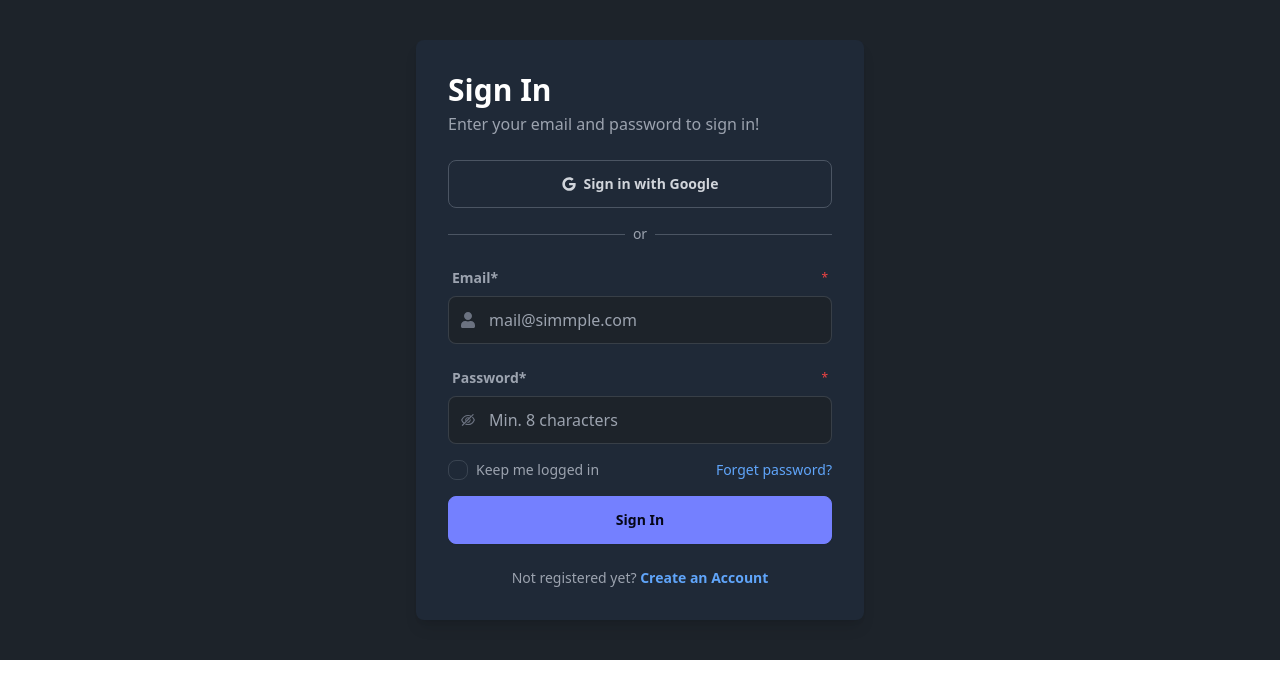
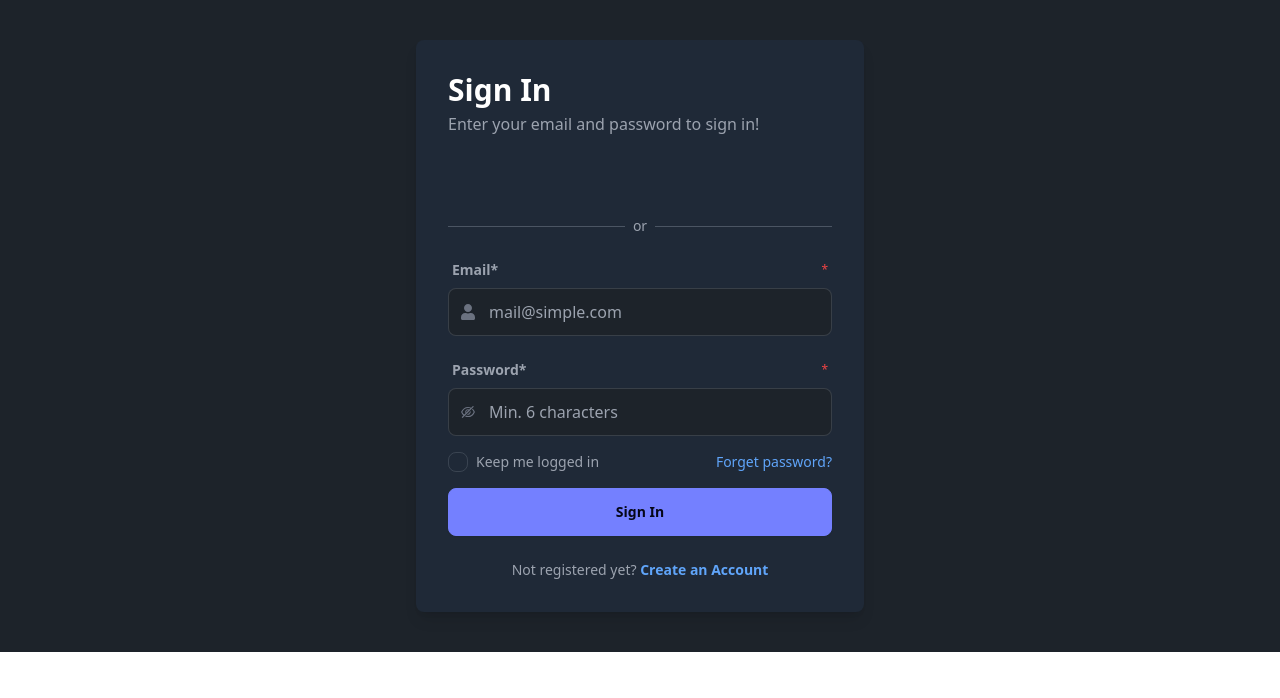
Before and after one commit to Story-Time-AI/st-ai-frontend, a React (Vite) app: page /signin in a window 1280 px wide. Shown: the top 698 px of the page. Built offline with nearby package versions, Linux system fonts and the light colour scheme.

Commit message:
google auth added

```diff
--- a/package.json
+++ b/package.json
@@ -10,10 +10,12 @@
     "preview": "vite preview"
   },
   "dependencies": {
+    "@react-oauth/google": "^0.12.2",
     "axios": "^1.7.9",
     "daisyui": "^4.12.14",
     "embla-carousel-react": "^8.5.1",
     "jspdf": "^3.0.1",
+    "lucide-react": "^0.539.0",
     "prop-types": "^15.8.1",
     "react": "^18.3.1",
     "react-confetti": "^6.4.0",
@@ -23,7 +25,8 @@
     "react-hot-toast": "^2.5.2",
     "react-icons": "^5.3.0",
     "react-modal": "^3.16.3",
-    "react-router-dom": "^6.28.0"
+    "react-router-dom": "^6.28.0",
+    "react-spinners": "^0.17.0"
   },
   "devDependencies": {
     "@eslint/js": "^9.13.0",
--- /dev/null
+++ b/src/pages/Auth/GoogleAuth.jsx
@@ -0,0 +1,129 @@
+import React, { useState } from "react";
+import { GoogleLogin, GoogleOAuthProvider } from "@react-oauth/google";
+import axios from "axios";
+import { useNavigate } from "react-router-dom";
+import { GridLoader } from "react-spinners";
+import toast from "react-hot-toast";
+
+const clientId = "721935226432-mvc2pdvfpeap5n7mgcn6feapu7cj64ge.apps.googleusercontent.com";
+
+export default function GoogleAuth({
+  title = "Sign in with Google",
+  mode = "login"
+}) {
+  const [loading, setLoading] = useState(false);
+  const navigate = useNavigate();
+
+  // Use local endpoint for development
+  const API_BASE_URL = "https://storytymeai-e64xw.ondigitalocean.app";
+
+  const handleSuccess = async (credentialResponse) => {
+    try {
+      setLoading(true);
+
+      // The new Google Identity Services returns the ID token as `credential`
+      const credential = credentialResponse?.credential;
+      if (!credential) {
+        throw new Error("No credential returned from Google.");
+      }
+
+      // Send the credential to your backend for verification
+      const { data } = await axios.post(
+        `${API_BASE_URL}/api/v1/auth/google/signup`, // Use signup endpoint for both
+        {
+          credential,
+        }
+      );
+
+      // Get the token from response
+      const { token } = data;
+      if (token) {
+        localStorage.setItem("token", token);
+      }
+
+      // Show success message based on whether it was signup or login
+      const message = data.message.includes('signup')
+        ? 'Account created successfully!'
+        : 'Login successful!';
+
+      toast.success(message, {
+        duration: 2000,
+        position: "top-right",
+      });
+
+      // Redirect to library (fallback URL)
+      setTimeout(() => {
+        navigate("/library");
+      }, 1000);
+
+    } catch (error) {
+      console.error("Google auth error:", error);
+
+      let errorMessage = "Something went wrong with Google authentication";
+
+      if (error.response?.data?.message) {
+        errorMessage = error.response.data.message;
+      } else if (error.response?.status === 400 && mode === 'login') {
+        errorMessage = "No account found. Please sign up first.";
+      } else if (error.request) {
+        errorMessage = "Network error. Please check your connection.";
+      }
+
+      toast.error(errorMessage, {
+        duration: 4000,
+        position: "top-right",
+      });
+    } finally {
+      setLoading(false);
+    }
+  };
+
+  const handleError = () => {
+    console.error("Google login failed");
+    toast.error("Google authentication failed. Please try again.", {
+      duration: 3000,
+      position: "top-right",
+    });
+  };
+
+  return (
+    <div style={{ position: "relative" }} className="w-full">
+      {loading && (
+        <div
+          style={{
+            position: "absolute",
+            top: "50%",
+            left: "50%",
+            transform: "translate(-50%, -50%)",
+            zIndex: 9999,
+            backgroundColor: "rgba(0, 0, 0, 0.3)",
+            borderRadius: "8px",
+            padding: "20px",
+          }}
+        >
+          <GridLoader color="#3B82F6" size={8} />
+        </div>
+      )}
+
+      <div className="flex items-center justify-center w-full">
+        <GoogleOAuthProvider clientId={clientId}>
+          <div className="w-full">
+            <GoogleLogin
+              onSuccess={handleSuccess}
+              onError={handleError}
+              auto_select={false}
+              prompt="select_account"
+              size="large"
+              width="100%"
+              text={mode === 'signup' ? 'signup_with' : 'continue_with'}
+              theme="outline"
+              shape="rectangular"
+              disabled={loading}
+              locale="en"
+            />
+          </div>
+        </GoogleOAuthProvider>
+      </div>
+    </div>
+  );
+}
--- a/src/pages/Auth/Login.jsx
+++ b/src/pages/Auth/Login.jsx
@@ -1,55 +1,84 @@
 import React, { useState } from 'react';
 import { useForm } from 'react-hook-form';
-import { FaUser, FaGoogle } from 'react-icons/fa';
+import { FaUser } from 'react-icons/fa';
 import { AiOutlineEyeInvisible } from 'react-icons/ai';
-import axios from 'axios'; // <--- Import axios
+import axios from 'axios';
 import { useNavigate } from "react-router-dom";
+import toast, { Toaster } from 'react-hot-toast';
 
 import Input from '../../components/Form/Input';
 import Button from '../../components/Button/Button';
-
+import GoogleAuth from './GoogleAuth';
 const Login = () => {
-
   const { register, handleSubmit, formState: { errors } } = useForm();
   const [isLoading, setIsLoading] = useState(false);
   const [rememberMe, setRememberMe] = useState(false);
 
   const navigate = useNavigate();
 
+  // Use local endpoint for development
+  const API_BASE_URL = 'https://storytymeai-e64xw.ondigitalocean.app';
+
   // Handle form submission
   const onSubmit = async (data) => {
     setIsLoading(true);
+
+    // Show loading toast
+    const loadingToast = toast.loading('Signing you in...', {
+      position: 'top-right',
+    });
+
     try {
       // Send login data to your backend
-      const response = await axios.post('https://storytymeai-e64xw.ondigitalocean.app/api/v1/auth/login', {
+      const response = await axios.post(`${API_BASE_URL}/api/v1/auth/login`, {
         email: data.email,
         password: data.password,
       });
 
       // If successful, handle the response
-      // e.g., save token, navigate to a protected route, etc.
       console.log('Login success:', response.data);
       localStorage.setItem('token', response.data.token);
-      // If your server returns a token, for example:
-      // localStorage.setItem('token', response.data.token);
 
-      // Navigate to library (or any other route)
-      navigate('/library');
+      // Dismiss loading toast
+      toast.dismiss(loadingToast);
+
+      toast.success('Login successful!', {
+        duration: 2000,
+        position: 'top-right',
+      });
+
+      // Navigate to library (fallback URL)
+      setTimeout(() => {
+        navigate('/library');
+      }, 1000);
+
     } catch (error) {
+      // Dismiss loading toast
+      toast.dismiss(loadingToast);
+
       // Handle error scenarios
       if (error.response) {
         // The server responded with a non-2xx status code
         console.error('Error response:', error.response.data);
         // Display the server's error message (if available)
-        alert(error.response.data.error || 'Something went wrong. Please try again.');
+        toast.error(error.response.data.error || error.response.data.message || 'Invalid credentials. Please try again.', {
+          duration: 4000,
+          position: 'top-right',
+        });
       } else if (error.request) {
         // The request was made but no response was received
         console.error('No response received:', error.request);
-        alert('No response from the server. Please try again later.');
+        toast.error('No response from the server. Please try again later.', {
+          duration: 4000,
+          position: 'top-right',
+        });
       } else {
         // An error occurred in setting up the request
         console.error('Request error:', error.message);
-        alert('An unexpected error occurred. Please try again.');
+        toast.error('An unexpected error occurred. Please try again.', {
+          duration: 4000,
+          position: 'top-right',
+        });
       }
     } finally {
       setIsLoading(false);
@@ -58,16 +87,46 @@ const Login = () => {
 
   return (
     <div data-theme="dark" className="flex items-center justify-center h-auto py-10 w-full">
+      {/* React Hot Toast Container */}
+      <Toaster
+        position="top-right"
+        toastOptions={{
+          duration: 3000,
+          style: {
+            background: '#363636',
+            color: '#fff',
+          },
+          success: {
+            style: {
+              background: '#10B981',
+              color: '#fff',
+            },
+          },
+          error: {
+            style: {
+              background: '#EF4444',
+              color: '#fff',
+            },
+          },
+          loading: {
+            style: {
+              background: '#3B82F6',
+              color: '#fff',
+            },
+          },
+        }}
+      />
+
       <div className="w-full max-w-md p-8 rounded-lg shadow-lg bg-gray-800">
         <h2 className="text-3xl font-semibold text-start text-white mb-1">Sign In</h2>
         <p className="text-start text-gray-400 mb-6">
           Enter your email and password to sign in!
         </p>
 
-        {/* Google Sign-in Button */}
-        <button className="btn btn-outline w-full mb-4 flex items-center justify-center gap-2 text-gray-300 border-gray-600 hover:border-gray-500 hover:text-white">
-          <FaGoogle /> Sign in with Google
-        </button>
+        {/* Google Sign-in Component */}
+        <div className="mb-4">
+          <GoogleAuth mode="login" title="Sign in with Google" />
+        </div>
 
         {/* Divider */}
         <div className="flex items-center my-4">
@@ -81,7 +140,7 @@ const Login = () => {
           <Input
             label="Email*"
             type="email"
-            placeholder="mail@simmple.com"
+            placeholder="mail@simple.com"
             error={errors.email?.message}
             icon={<FaUser />}
             required
@@ -98,7 +157,7 @@ const Login = () => {
           <Input
             label="Password*"
             type="password"
-            placeholder="Min. 8 characters"
+            placeholder="Min. 6 characters"
             error={errors.password?.message}
             icon={<AiOutlineEyeInvisible />}
             required
@@ -107,7 +166,7 @@ const Login = () => {
               required: 'Password is required',
               minLength: {
                 value: 6,
-                message: 'Password must be at least 8 characters',
+                message: 'Password must be at least 6 characters',
               },
             })}
           />
--- a/src/pages/Auth/Signup.jsx
+++ b/src/pages/Auth/Signup.jsx
@@ -6,6 +6,7 @@ import axios from 'axios'; // <-- Import axios
 
 import Input from '../../components/Form/Input';
 import Button from '../../components/Button/Button';
+import GoogleAuth from './GoogleAuth';
 
 const SignUp = () => {
   const { register, handleSubmit, formState: { errors }, watch } = useForm();
@@ -59,11 +60,10 @@ const SignUp = () => {
       <div className="w-full max-w-xl p-8 rounded-lg shadow-lg bg-gray-800">
         <h2 className="text-3xl font-semibold text-start text-white mb-1">Create an Account</h2>
         <p className="text-start text-gray-400 mb-6">Enter your details to create a new account!</p>
-
-        {/* Google Sign-up Button */}
-        <button className="btn btn-outline w-full mb-4 flex items-center justify-center gap-2 text-gray-300 border-gray-600 hover:border-gray-500 hover:text-white">
-          <FaGoogle /> Sign up with Google
-        </button>
+      {/* Google Sign-UP Component */}
+              <div className="mb-4">
+                <GoogleAuth mode="login" title="Sign in with Google" />
+              </div>
 
         {/* Divider */}
         <div className="flex items-center my-4">
```
Also changed, not shown: 1 other file (tests, documents, lock files or other folders).
